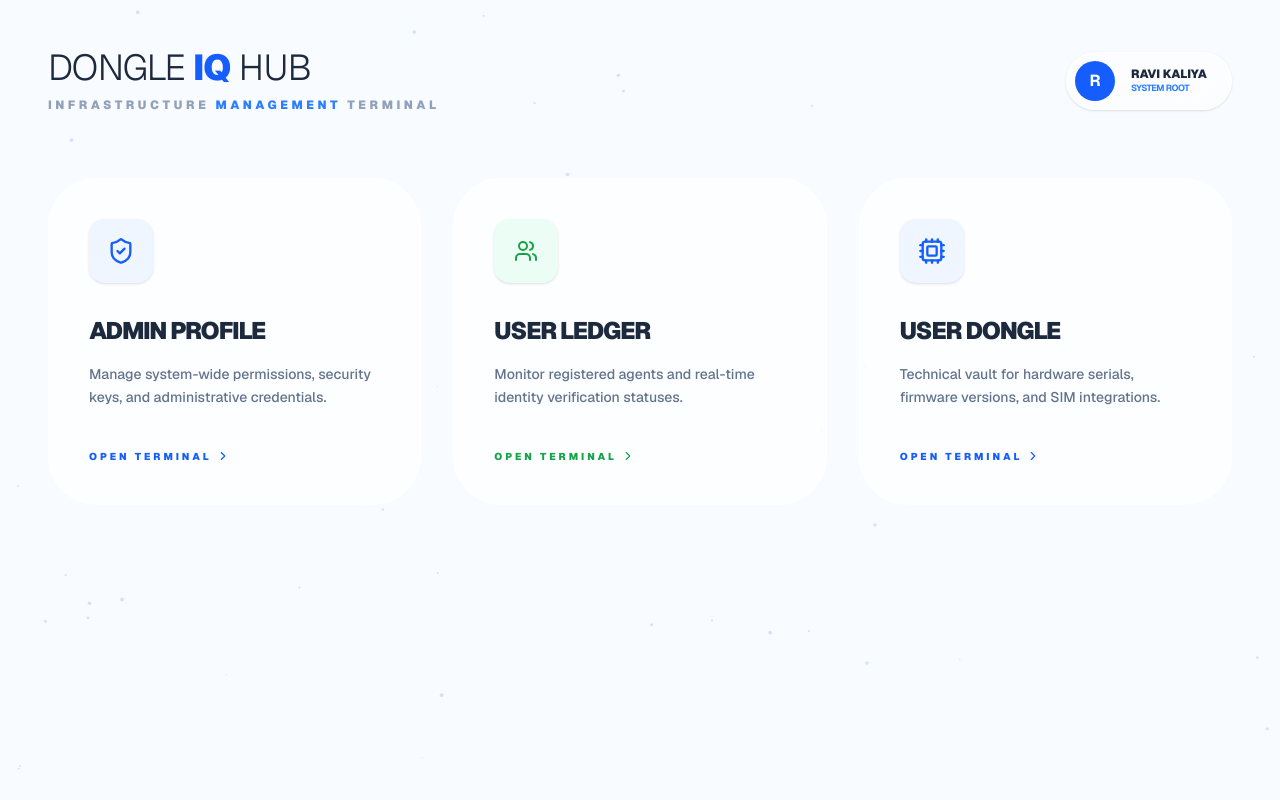
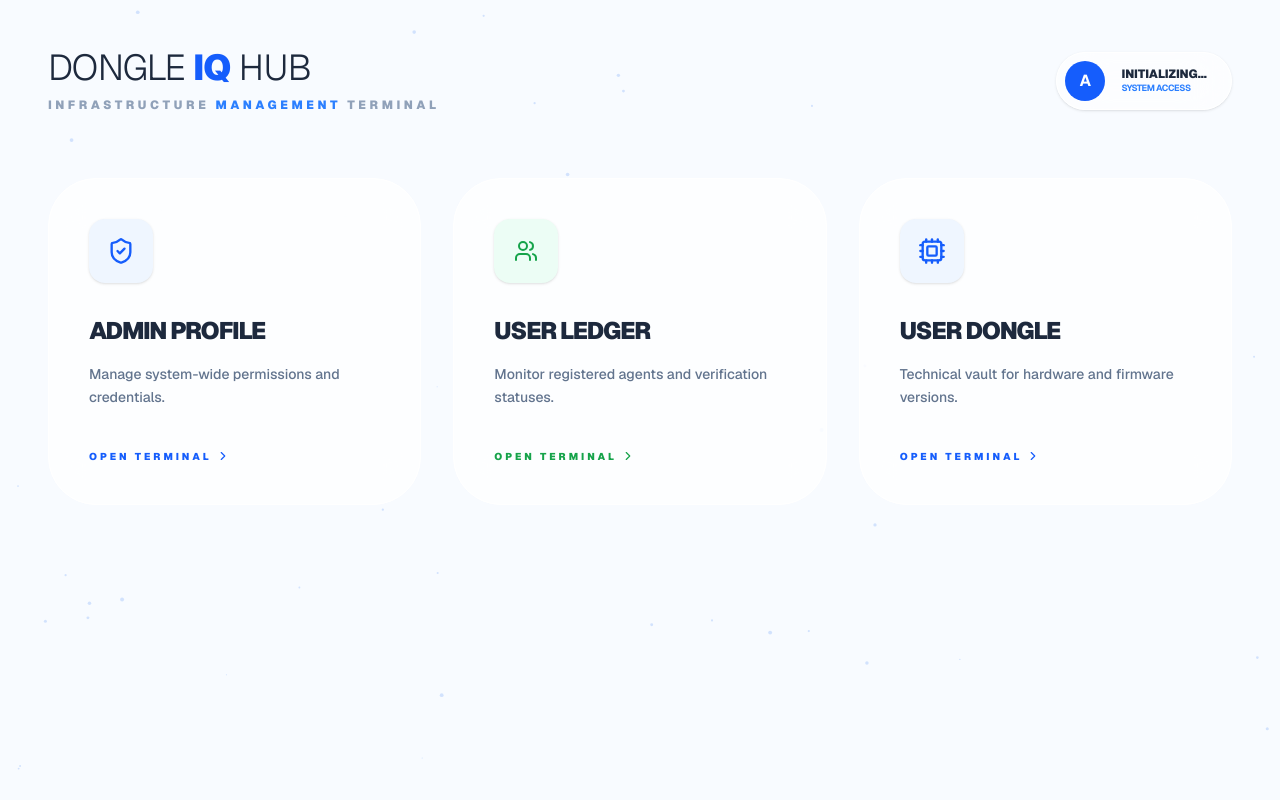
Before and after one commit to JyotiVerma02/dongle-iq-next, a Next.js app: page /admin/dashboard in a window 1280 px wide. Built offline with nearby package versions, Linux system fonts and the light colour scheme; no server answers; the database is empty.

Commit message:
Admin Model still not working

```diff
--- a/app/admin/dashboard/page.tsx
+++ b/app/admin/dashboard/page.tsx
@@ -1,7 +1,7 @@
+/* eslint-disable react-hooks/unsupported-syntax */
 "use client";
 import React, { useState, useEffect, useRef } from "react";
 import {
-  // User, Users, ChevronRight, Search,
   Smartphone,
   Zap,
   Fingerprint,
@@ -17,7 +17,35 @@ import {
 } from "lucide-react";
 import UserLedgerView from "@/components/UserLedger";
 import UserDongleView from "@/components/UserDongle";
-// --- SHARED PARTICLE BACKGROUND (Matches your other pages) ---
+
+// ✅ 1. PROPER TYPES (No more 'any')
+type Admin = {
+  _id: string;
+  name: string;
+  email: string;
+  number: string;
+  role: string;
+  status: string;
+  otp: string;
+  createdAt: string;
+};
+
+type MenuCardProps = {
+  title: string;
+  desc: string;
+  icon: React.ReactNode;
+  accent: "blue" | "green";
+  onClick: () => void;
+};
+
+type AdminDetailBoxProps = {
+  label: string;
+  value: string;
+  icon: React.ReactNode;
+  color?: string;
+};
+
+// --- SHARED PARTICLE BACKGROUND ---
 const ParticleBackground = () => {
   const canvasRef = useRef<HTMLCanvasElement>(null);
   useEffect(() => {
@@ -25,15 +53,11 @@ const ParticleBackground = () => {
     if (!canvas) return;
     const ctx = canvas.getContext("2d");
     if (!ctx) return;
-    let particles: Particle[] = [];
+    // eslint-disable-next-line @typescript-eslint/no-explicit-any
+    let particles: any[] = [];
     let animationFrameId: number;
-    // eslint-disable-next-line react-hooks/unsupported-syntax
     class Particle {
-      x: number;
-      y: number;
-      vx: number;
-      vy: number;
-      size: number;
+      x: number; y: number; vx: number; vy: number; size: number;
       constructor() {
         this.x = Math.random() * canvas!.width;
         this.y = Math.random() * canvas!.height;
@@ -42,8 +66,7 @@ const ParticleBackground = () => {
         this.size = Math.random() * 1.5 + 0.5;
       }
       update() {
-        this.x += this.vx;
-        this.y += this.vy;
+        this.x += this.vx; this.y += this.vy;
         if (this.x < 0 || this.x > canvas!.width) this.vx *= -1;
         if (this.y < 0 || this.y > canvas!.height) this.vy *= -1;
       }
@@ -63,42 +86,44 @@ const ParticleBackground = () => {
     };
     const animate = () => {
       ctx.clearRect(0, 0, canvas.width, canvas.height);
-      particles.forEach((p) => {
-        p.update();
-        p.draw();
-      });
+      particles.forEach((p) => { p.update(); p.draw(); });
       animationFrameId = requestAnimationFrame(animate);
     };
-    init();
-    animate();
+    init(); animate();
     window.addEventListener("resize", init);
-    return () => {
-      cancelAnimationFrame(animationFrameId);
-      window.removeEventListener("resize", init);
-    };
+    return () => { cancelAnimationFrame(animationFrameId); window.removeEventListener("resize", init); };
   }, []);
-  return (
-    <canvas
-      ref={canvasRef}
-      className="fixed top-0 left-0 w-full h-full -z-10 pointer-events-none bg-[#f8fbff]"
-    />
-  );
+  return <canvas ref={canvasRef} className="fixed top-0 left-0 w-full h-full -z-10 pointer-events-none bg-[#f8fbff]" />;
 };
 
 export default function DongleIQAdminHub() {
   const [view, setView] = useState<"home" | "admin" | "ledger" | "dongle">("home");
 
-  const raviProfile = {
-    _id: "69bbc4118f66fba161167eec",
-    name: "Ravi Kaliya",
-    email: "ravi.k@webshlok.com",
-    number: "7835025024",
-    role: "Admin",
-    isVerified: true,
-    status: "Active",
-    otp: "306940",
-    createdAt: "2026-03-19",
+  // ✅ 2. TYPE-SAFE STATE
+  const [admin, setAdmin] = useState<Admin | null>(null);
+  const [loadingAdmin, setLoadingAdmin] = useState(true);
+
+  // ✅ 3. ROBUST ASYNC FETCH
+  useEffect(() => {
+    const fetchAdmin = async () => {
+      try {
+        const res = await fetch("/api/get-admin");
+        const data = await res.json();
+        if (data.success) {
+          setAdmin(data.admin);
+        }
+      } catch (error) {
+        console.error("Error fetching admin:", error);
+      } finally {
+        setLoadingAdmin(false);
+      }
     };
+    fetchAdmin();
+  }, []);
+
+  // ✅ 4. SAFE NAME SPLITTING
+  const firstName = admin?.name?.split(" ")[0] || "Admin";
+  const lastName = admin?.name?.split(" ")[1] || "";
 
   return (
     <div className="min-h-screen selection:bg-blue-100 selection:text-blue-900 font-sans p-6 md:p-12">
@@ -111,20 +136,19 @@ export default function DongleIQAdminHub() {
             Dongle <span className="text-blue-600 font-black">IQ</span> Hub
           </h1>
           <p className="text-[10px] md:text-[12px] font-black text-slate-400 uppercase tracking-[0.3em] mt-2">
-            Infrastructure <span className="text-blue-500">Management</span>{" "}
-            Terminal
+            Infrastructure <span className="text-blue-500">Management</span> Terminal
           </p>
         </div>
         <div className="flex items-center gap-4 bg-white/60 backdrop-blur-xl p-2 pr-6 rounded-full border border-white shadow-sm">
           <div className="w-10 h-10 bg-blue-600 rounded-full flex items-center justify-center text-white font-bold">
-            R
+            {firstName.charAt(0)}
           </div>
           <div className="text-left">
             <p className="text-xs font-black text-slate-800 uppercase">
-              Ravi Kaliya
+              {admin?.name || "Initializing..."}
             </p>
             <p className="text-[9px] font-bold text-blue-500 uppercase tracking-tighter">
-              System Root
+              {admin?.role || "System Access"}
             </p>
           </div>
         </div>
@@ -133,44 +157,22 @@ export default function DongleIQAdminHub() {
       {/* --- HOME VIEW --- */}
       {view === "home" && (
         <div className="max-w-7xl mx-auto grid grid-cols-1 md:grid-cols-3 gap-8">
-          <MenuCard
-            title="Admin Profile"
-            desc="Manage system-wide permissions, security keys, and administrative credentials."
-            icon={<ShieldCheck size={28} />}
-            accent="blue"
-            onClick={() => setView("admin")}
-          />
-          <MenuCard
-            title="User Ledger"
-            desc="Monitor registered agents and real-time identity verification statuses."
-            icon={<Users size={24} />}
-            accent="green"
-            onClick={() => setView("ledger")} // Change this line
-          />
-          <MenuCard
-            title="User Dongle"
-            desc="Technical vault for hardware serials, firmware versions, and SIM integrations."
-            icon={<Cpu size={28} />}
-            accent="blue"
-            onClick={() => setView("dongle")} // Change this line
-          />
+          <MenuCard title="Admin Profile" desc="Manage system-wide permissions and credentials." icon={<ShieldCheck size={28} />} accent="blue" onClick={() => setView("admin")} />
+          <MenuCard title="User Ledger" desc="Monitor registered agents and verification statuses." icon={<Users size={24} />} accent="green" onClick={() => setView("ledger")} />
+          <MenuCard title="User Dongle" desc="Technical vault for hardware and firmware versions." icon={<Cpu size={28} />} accent="blue" onClick={() => setView("dongle")} />
         </div>
       )}
 
       {/* --- ADMIN PROFILE VIEW --- */}
       {view === "admin" && (
         <div className="max-w-5xl mx-auto animate-in fade-in zoom-in duration-500">
-          <button
-            onClick={() => setView("home")}
-            className="group flex items-center gap-2 text-slate-400 hover:text-blue-600 mb-8 font-black text-[10px] tracking-[0.2em] transition-all uppercase"
-          >
-            <ArrowLeft
-              size={14}
-              className="group-hover:-translate-x-1 transition-transform"
-            />{" "}
-            Return to Hub
+          <button onClick={() => setView("home")} className="group flex items-center gap-2 text-slate-400 hover:text-blue-600 mb-8 font-black text-[10px] tracking-[0.2em] transition-all uppercase">
+            <ArrowLeft size={14} className="group-hover:-translate-x-1 transition-transform" /> Return to Hub
           </button>
 
+          {loadingAdmin ? (
+            <div className="text-center py-20 font-black uppercase text-slate-400 tracking-widest">Initialising Secure Connection...</div>
+          ) : (
             <div className="bg-white/70 backdrop-blur-3xl border border-white rounded-[3rem] shadow-[0_30px_100px_rgba(0,0,0,0.04)] overflow-hidden">
               <div className="p-8 md:p-12 border-b border-slate-100/50 flex flex-col md:flex-row items-center gap-8">
                 <div className="relative">
@@ -184,137 +186,67 @@ export default function DongleIQAdminHub() {
 
                 <div className="text-center md:text-left flex-1">
                   <h2 className="text-4xl font-black text-slate-800 tracking-tighter mb-2 italic">
-                  {raviProfile.name.split(" ")[0]}{" "}
-                  <span className="text-blue-600 not-italic">
-                    {raviProfile.name.split(" ")[1]}
-                  </span>
+                    {firstName} <span className="text-blue-600 not-italic">{lastName}</span>
                   </h2>
                   <div className="flex flex-wrap gap-2 justify-center md:justify-start">
                     <span className="px-4 py-1.5 bg-blue-50 text-blue-600 text-[10px] font-black uppercase rounded-xl tracking-widest border border-blue-100">
-                    {raviProfile.role} Account
+                      {admin?.role} Account
                     </span>
                     <span className="px-4 py-1.5 bg-emerald-50 text-[#16a34a] text-[10px] font-black uppercase rounded-xl tracking-widest border border-emerald-100 flex items-center gap-2">
-                    <div className="w-1.5 h-1.5 bg-[#16a34a] rounded-full animate-pulse" />{" "}
-                    Identity Verified
+                      <div className="w-1.5 h-1.5 bg-[#16a34a] rounded-full animate-pulse" /> Identity Verified
                     </span>
                   </div>
                 </div>
               </div>
 
               <div className="p-8 md:p-12 grid grid-cols-1 md:grid-cols-2 lg:grid-cols-3 gap-4">
-              <AdminDetailBox
-                label="Registry ID"
-                value={raviProfile._id}
-                icon={<Hash size={14} />}
-              />
-              <AdminDetailBox
-                label="Secure Email"
-                value={raviProfile.email}
-                icon={<Mail size={14} />}
-              />
-              <AdminDetailBox
-                label="Contact"
-                value={raviProfile.number}
-                icon={<Smartphone size={14} />}
-              />
-              <AdminDetailBox
-                label="Auth Status"
-                value={raviProfile.status}
-                icon={<ShieldCheck size={14} />}
-              />
-              <AdminDetailBox
-                label="Session OTP"
-                value={raviProfile.otp}
-                icon={<Zap size={14} />}
-                color="text-blue-600"
-              />
-              <AdminDetailBox
-                label="Registry Date"
-                value={raviProfile.createdAt}
-                icon={<Calendar size={14} />}
-              />
+                <AdminDetailBox label="Registry ID" value={admin?._id || "---"} icon={<Hash size={14} />} />
+                <AdminDetailBox label="Secure Email" value={admin?.email || "---"} icon={<Mail size={14} />} />
+                <AdminDetailBox label="Contact" value={admin?.number || "---"} icon={<Smartphone size={14} />} />
+                <AdminDetailBox label="Auth Status" value={admin?.status || "---"} icon={<ShieldCheck size={14} />} />
+                <AdminDetailBox label="Session OTP" value={admin?.otp || "---"} icon={<Zap size={14} />} color="text-blue-600" />
+                <AdminDetailBox label="Registry Date" value={admin?.createdAt ? new Date(admin.createdAt).toLocaleDateString() : "---"} icon={<Calendar size={14} />} />
               </div>
 
               <div className="bg-slate-50/50 p-6 text-center border-t border-slate-100/50">
                 <p className="text-[9px] font-black text-slate-400 uppercase tracking-[0.4em]">
-                Secure Encrypted Terminal — Access ID:{" "}
-                {raviProfile._id.slice(-8)}
+                  Secure Encrypted Terminal — Access ID: {admin?._id?.slice(-8) || "--------"}
                 </p>
               </div>
             </div>
+          )}
         </div>
       )}
-      {view === "ledger" && (
-  <UserLedgerView onBack={() => setView("home")} />
-)}
-{view === "dongle" && (
-  <UserDongleView onBack={() => setView("home")} />
-)}
+
+      {view === "ledger" && <UserLedgerView onBack={() => setView("home")} />}
+      {view === "dongle" && <UserDongleView onBack={() => setView("home")} />}
     </div>
   );
 }
 
-// --- BEAUTIFIED SUB-COMPONENTS ---
-
-interface MenuCardProps {
-  title: string;
-  desc: string;
-  icon: React.ReactNode;
-  accent: "blue" | "green";
-  onClick: () => void;
-}
+// --- SUB-COMPONENTS (With Strict Props) ---
 
 function MenuCard({ title, desc, icon, accent, onClick }: MenuCardProps) {
   const isGreen = accent === "green";
   return (
-    <div
-      onClick={onClick}
-      className="group relative bg-white/70 backdrop-blur-xl border border-white p-10 rounded-[3rem] cursor-pointer
-                 transition-all duration-500 hover:-translate-y-3 hover:shadow-[0_40px_80px_-20px_rgba(59,130,246,0.12)]"
-    >
-      <div
-        className={`w-16 h-16 rounded-2xl flex items-center justify-center mb-8 transition-all duration-500
-                      ${isGreen ? "bg-emerald-50 text-[#16a34a] group-hover:bg-[#16a34a]" : "bg-blue-50 text-blue-600 group-hover:bg-blue-600"}
-                      group-hover:text-white group-hover:rotate-6 group-hover:scale-110 shadow-sm`}
-      >
+    <div onClick={onClick} className="group relative bg-white/70 backdrop-blur-xl border border-white p-10 rounded-[3rem] cursor-pointer transition-all duration-500 hover:-translate-y-3 hover:shadow-[0_40px_80px_-20px_rgba(59,130,246,0.12)]">
+      <div className={`w-16 h-16 rounded-2xl flex items-center justify-center mb-8 transition-all duration-500 ${isGreen ? "bg-emerald-50 text-[#16a34a] group-hover:bg-[#16a34a]" : "bg-blue-50 text-blue-600 group-hover:bg-blue-600"} group-hover:text-white group-hover:rotate-6 group-hover:scale-110 shadow-sm`}>
         {icon}
       </div>
-      <h3 className="text-2xl font-black text-slate-800 mb-4 tracking-tighter group-hover:text-blue-600 transition-colors uppercase">
-        {title}
-      </h3>
-      <p className="text-sm text-slate-500 leading-relaxed mb-10 font-medium">
-        {desc}
-      </p>
-      <div
-        className={`flex items-center font-black text-[10px] uppercase tracking-[0.3em] transition-all group-hover:translate-x-3
-                      ${isGreen ? "text-[#16a34a]" : "text-blue-600"}`}
-      >
+      <h3 className="text-2xl font-black text-slate-800 mb-4 tracking-tighter group-hover:text-blue-600 transition-colors uppercase">{title}</h3>
+      <p className="text-sm text-slate-500 leading-relaxed mb-10 font-medium">{desc}</p>
+      <div className={`flex items-center font-black text-[10px] uppercase tracking-[0.3em] transition-all group-hover:translate-x-3 ${isGreen ? "text-[#16a34a]" : "text-blue-600"}`}>
         Open Terminal <ChevronRight size={14} className="ml-1" />
       </div>
     </div>
   );
 }
 
-interface AdminDetailBoxProps {
-  label: string;
-  value: string;
-  icon: React.ReactNode;
-  color?: string;
-}
-
-function AdminDetailBox({
-  label,
-  value,
-  icon,
-  color = "text-slate-800",
-}: AdminDetailBoxProps) {
+function AdminDetailBox({ label, value, icon, color = "text-slate-800" }: AdminDetailBoxProps) {
   return (
-    <div className="bg-white/40 border border-white p-6 rounded-4xl hover:bg-white hover:shadow-xl hover:shadow-blue-500/5 transition-all group">
+    <div className="bg-white/40 border border-white p-6 rounded-[2rem] hover:bg-white hover:shadow-xl hover:shadow-blue-500/5 transition-all group">
       <div className="flex items-center gap-2 mb-3 text-slate-400 group-hover:text-blue-500 transition-colors">
-        {icon}
-        <p className="text-[9px] font-black uppercase tracking-[0.2em]">
-          {label}
-        </p>
+        {icon} <p className="text-[9px] font-black uppercase tracking-[0.2em]">{label}</p>
       </div>
       <p className={`text-sm font-bold truncate ${color}`}>{value}</p>
     </div>
--- /dev/null
+++ b/app/api/get-admin/route.ts
@@ -0,0 +1,21 @@
+import { connectDB } from "@/app/lib/db";
+import AdminModel from "@/model/admin";
+
+export async function GET() {
+  try {
+    await connectDB();
+
+    const admin = await AdminModel.findOne();
+
+    return Response.json({
+      success: true,
+      admin,
+    });
+  } catch (error) {
+    console.error(error);
+    return Response.json({
+      success: false,
+      message: "Failed to fetch admin",
+    });
+  }
+}
--- /dev/null
+++ b/app/lib/db.ts
@@ -0,0 +1,12 @@
+import mongoose from "mongoose";
+
+export const connectDB = async () => {
+  try {
+    if (mongoose.connection.readyState === 1) return;
+
+    await mongoose.connect(process.env.MONGODB_URI as string);
+    console.log("MongoDB Connected");
+  } catch (error) {
+    console.error("DB Error:", error);
+  }
+};
--- /dev/null
+++ b/model/admin.ts
@@ -0,0 +1,19 @@
+import mongoose from "mongoose";
+
+const AdminSchema = new mongoose.Schema({
+  name: String,
+  email: String,
+  number: String,
+  role: String,
+  status: String,
+  otp: String,
+  createdAt: {
+    type: Date,
+    default: Date.now,
+  },
+});
+
+const AdminModel =
+  mongoose.models.Admin || mongoose.model("Admin", AdminSchema);
+
+export default AdminModel;
```
Lines whose indentation alone changed are shown as unchanged.
